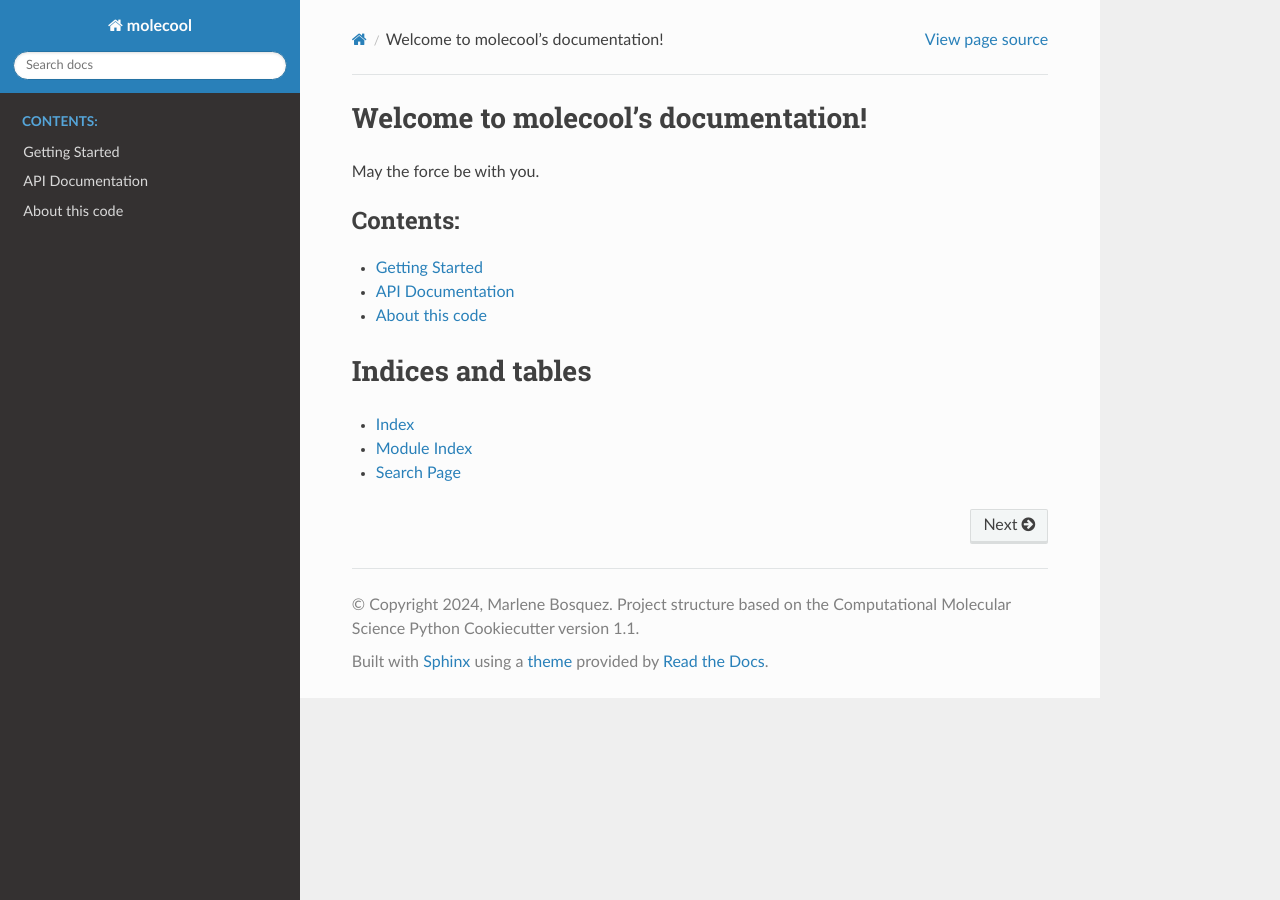
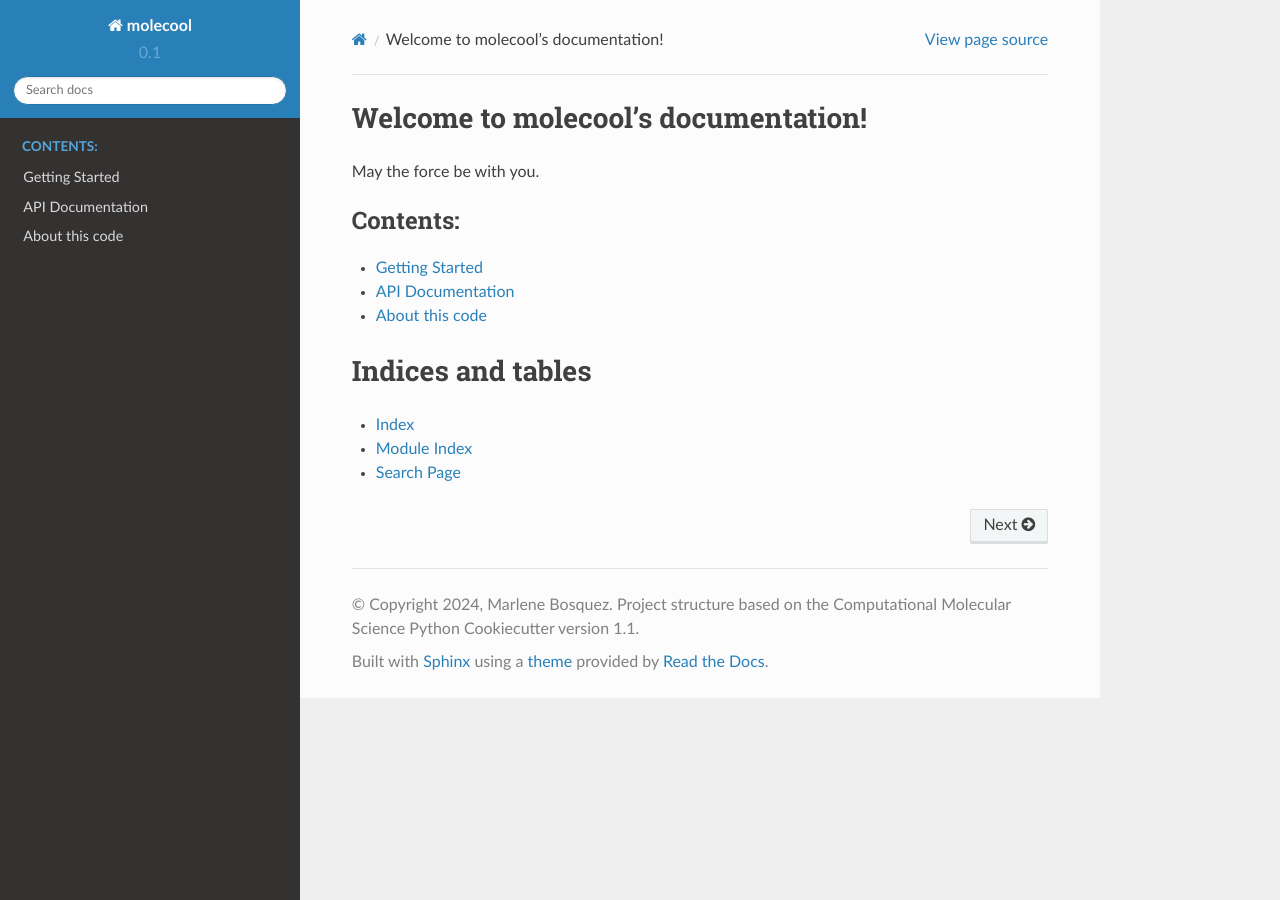
Before and after one commit to zronyj/molecool, a Sphinx documentation site: the page built from docs/index.rst, in a window 1280 px wide. Built offline with Sphinx 7.4.7 and the Read the Docs theme 2.0.0, drawn with Linux system fonts in a browser that asks for light colours; the version number could not be read and is left out.

Commit message:
Changing conf

```diff
--- a/docs/conf.py
+++ b/docs/conf.py
@@ -28,9 +28,9 @@
 author = 'Marlene Bosquez'
 
 # The short X.Y version
-version = ''
+version = '0.1'
 # The full version, including alpha/beta/rc tags
-release = ''
+release = 'alpha'
 
 
 # -- General configuration ---------------------------------------------------
```
